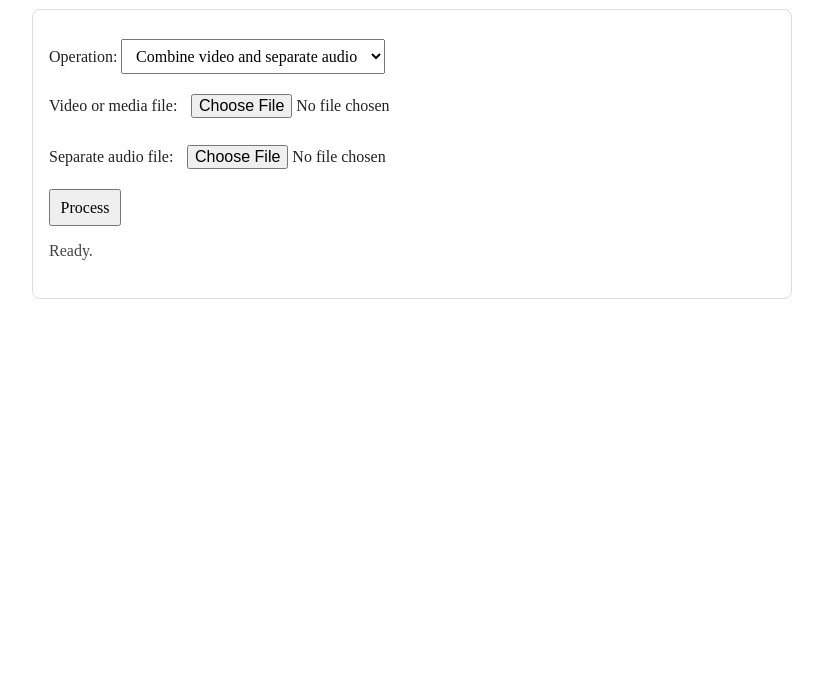
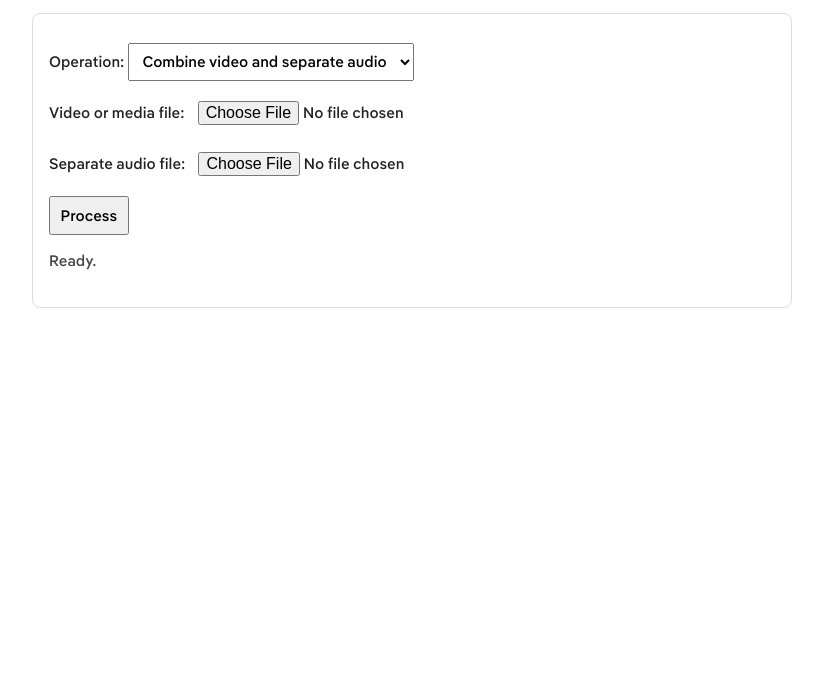
Before and after one commit to Anonymous-Gimkit/media-tools, a plain HTML site: page cas/index.html in a window 1280 px wide. Shown: the part 104-800 px from the top of the page, without its empty margins (228-1051 px from the left). Drawn offline with Linux system fonts and the light colour scheme.

Commit message:
Update index.html

```diff
--- a/cas/index.html
+++ b/cas/index.html
@@ -13,7 +13,7 @@
       max-width: 760px;
       margin: 2rem auto;
       padding: 0 1rem;
-      font-face: DuckSans;
+      font-family: DuckSans;
       color: #222;
     }
 
```
